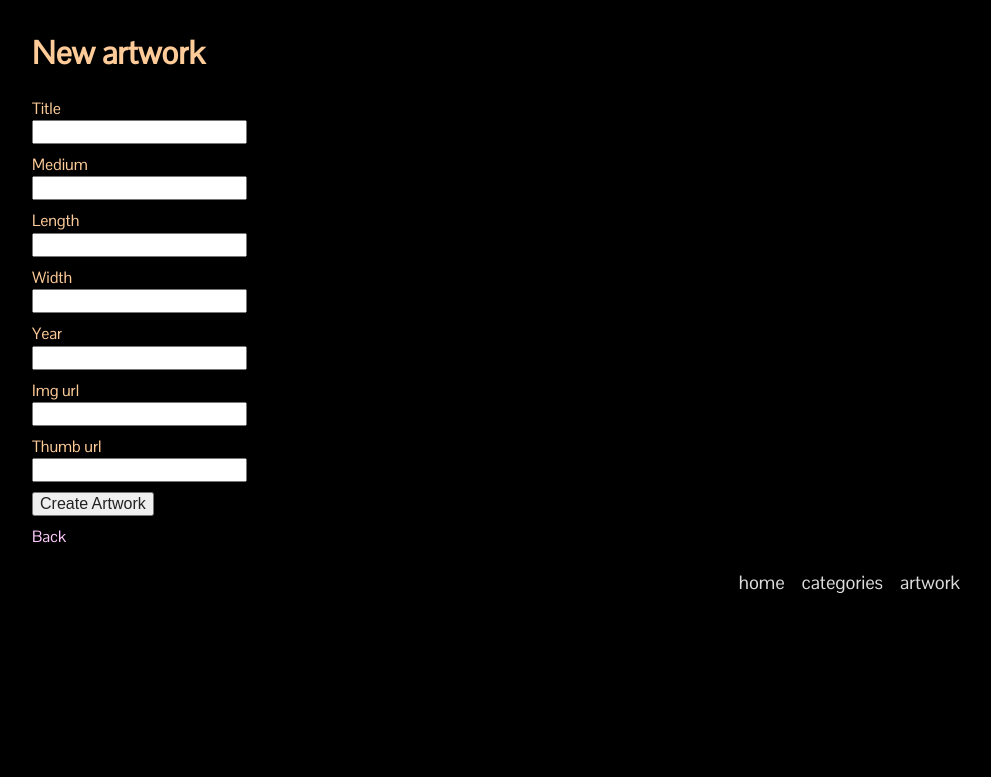
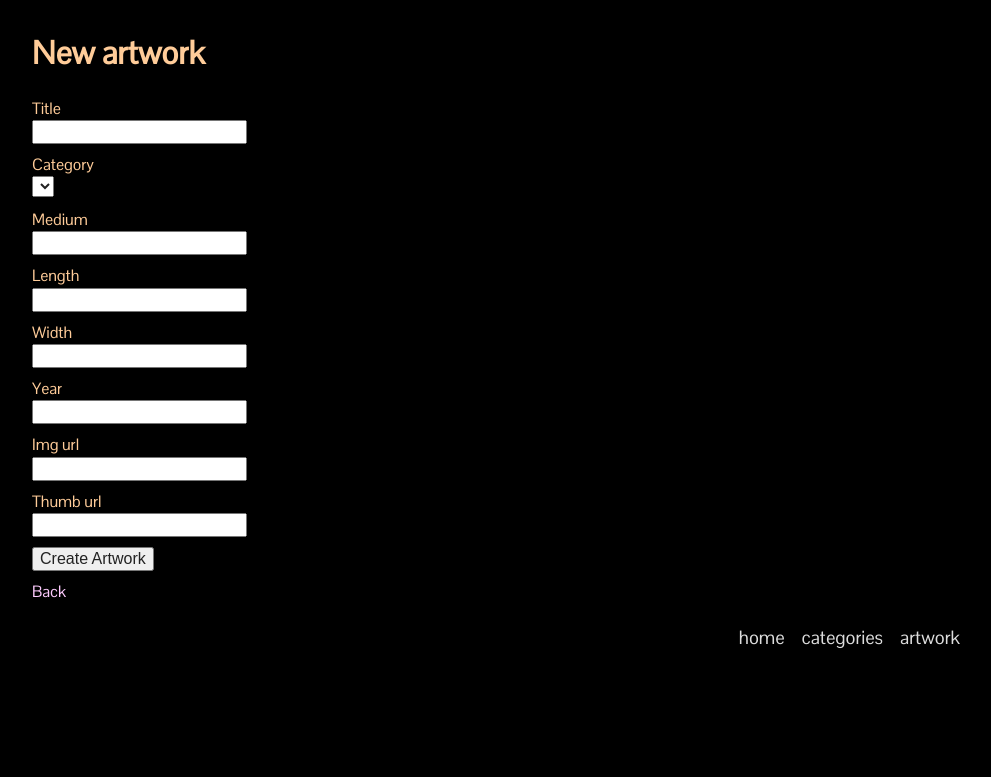
Before and after one commit to cyncastic/jerktest, a Rails app: page /artworks/new in a window 1280 px wide. Shown: the part 50-827 px from the top of the page, without its empty margins (133-1124 px from the left). Before the commit the page ends 643 px from the top, so only its background shows below. Run offline with Rails 7, Linux system fonts and the light colour scheme; data that the repository does not hold is empty; style sheets or scripts are compiled from the project's sources; parts of the project's set-up code (start-up, migrations or seed data) failed here and were passed over; some libraries are stand-ins or nearby versions.

Commit message:
Categories fixed

```diff
--- a/app/controllers/artworks_controller.rb
+++ b/app/controllers/artworks_controller.rb
@@ -3,6 +3,7 @@
   # GET /artworks.json
   def index
     @artworks = Artwork.all
+    @categories = Category.all
 
     respond_to do |format|
       format.html # index.html.erb
@@ -14,6 +15,7 @@
   # GET /artworks/1.json
   def show
     @artwork = Artwork.find(params[:id])
+    @categories = Category.all
 
     respond_to do |format|
       format.html # show.html.erb
@@ -25,6 +27,7 @@
   # GET /artworks/new.json
   def new
     @artwork = Artwork.new
+    @categories = Category.all
 
     respond_to do |format|
       format.html # new.html.erb
@@ -35,6 +38,7 @@
   # GET /artworks/1/edit
   def edit
     @artwork = Artwork.find(params[:id])
+    @categories = Category.all
   end
 
   # POST /artworks
--- a/app/controllers/categories_controller.rb
+++ b/app/controllers/categories_controller.rb
@@ -13,7 +13,9 @@
   # GET /categories/1
   # GET /categories/1.json
   def show
+    @categories = Category.all
     @category = Category.find(params[:id])
+    @artworks = @category.artworks
 
     respond_to do |format|
       format.html # show.html.erb
@@ -24,6 +26,7 @@
   # GET /categories/new
   # GET /categories/new.json
   def new
+    @categories = Category.all
     @category = Category.new
 
     respond_to do |format|
@@ -34,6 +37,7 @@
 
   # GET /categories/1/edit
   def edit
+    @categories = Category.all
     @category = Category.find(params[:id])
   end
 
@@ -56,6 +60,7 @@
   # PUT /categories/1
   # PUT /categories/1.json
   def update
+    @categories = Category.all
     @category = Category.find(params[:id])
 
     respond_to do |format|
--- a/app/controllers/static_controller.rb
+++ b/app/controllers/static_controller.rb
@@ -1,7 +1,9 @@
 class StaticController < ApplicationController
   def home
+  	@categories = Category.all
   end
 
   def contact
+    @categories = Category.all
   end
 end
--- a/app/models/artwork.rb
+++ b/app/models/artwork.rb
@@ -1,5 +1,5 @@
 class Artwork < ActiveRecord::Base
-  attr_accessible :img_url, :length, :medium, :thumb_url, :title, :width, :year
+  attr_accessible :img_url, :length, :medium, :thumb_url, :title, :width, :year, :category_id
 
   belongs_to :category
 end
--- a/app/views/artworks/_form.html.erb
+++ b/app/views/artworks/_form.html.erb
@@ -14,6 +14,10 @@
   <div class="field">
     <%= f.label :title %><br />
     <%= f.text_field :title %>
+  </div>
+  <div class="field">
+    <%= f.label :category_id %><br />
+    <%= f.collection_select(:category_id, Category.all, :id, :name) %>
   </div>
   <div class="field">
     <%= f.label :medium %><br />
--- a/app/views/artworks/index.html.erb
+++ b/app/views/artworks/index.html.erb
@@ -3,6 +3,7 @@
 <table>
   <tr>
     <th>Title</th>
+    <th>Category</th>
     <th>Medium</th>
     <th>Length</th>
     <th>Width</th>
@@ -17,6 +18,7 @@
 <% @artworks.each do |artwork| %>
   <tr>
     <td><%= artwork.title %></td>
+    <td><%= artwork.category.name %></td>
     <td><%= artwork.medium %></td>
     <td><%= artwork.length %></td>
     <td><%= artwork.width %></td>
--- a/app/views/layouts/application.html.erb
+++ b/app/views/layouts/application.html.erb
@@ -11,12 +11,15 @@
   <nav class="grid_5">
     <ul>
       <li><a href="http://jerkface.bigcartel.com/" class="white">Store</a></li>
+      <%= render '/categories/categories', :collection => @categories %>
       <li><%= link_to 'Contact', contact_path %></li>
     </ul>
   </nav>
 </header>
 
 <div role="main" class="container_5 clearfix">
+
+
 
 <%= yield %>
 
--- /dev/null
+++ b/db/migrate/20130611205500_add_category_to_artwork.rb
@@ -0,0 +1,5 @@
+class AddCategoryToArtwork < ActiveRecord::Migration
+  def change
+    add_column :artworks, :quantity, :integer
+  end
+end
--- /dev/null
+++ b/db/migrate/20130611211524_add_category_id_to_artwork.rb
@@ -0,0 +1,5 @@
+class AddCategoryIdToArtwork < ActiveRecord::Migration
+  def change
+    add_column :artworks, :category_id, :integer
+  end
+end
```
Also changed, not shown: app/views/categories/show.html.erb (+13 -13 lines), Gemfile, Gemfile.lock, app/controllers/application_controller.rb (line endings or trailing spaces), db/schema.rb.
